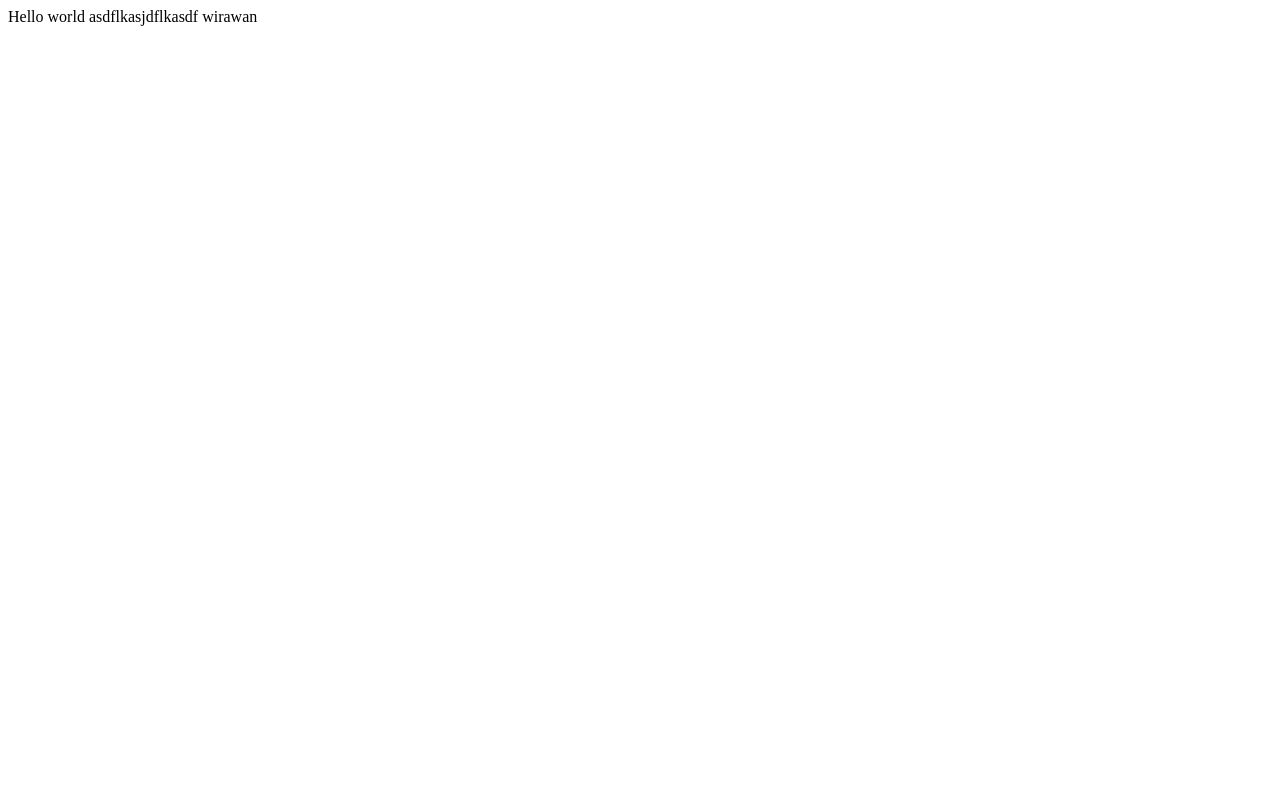
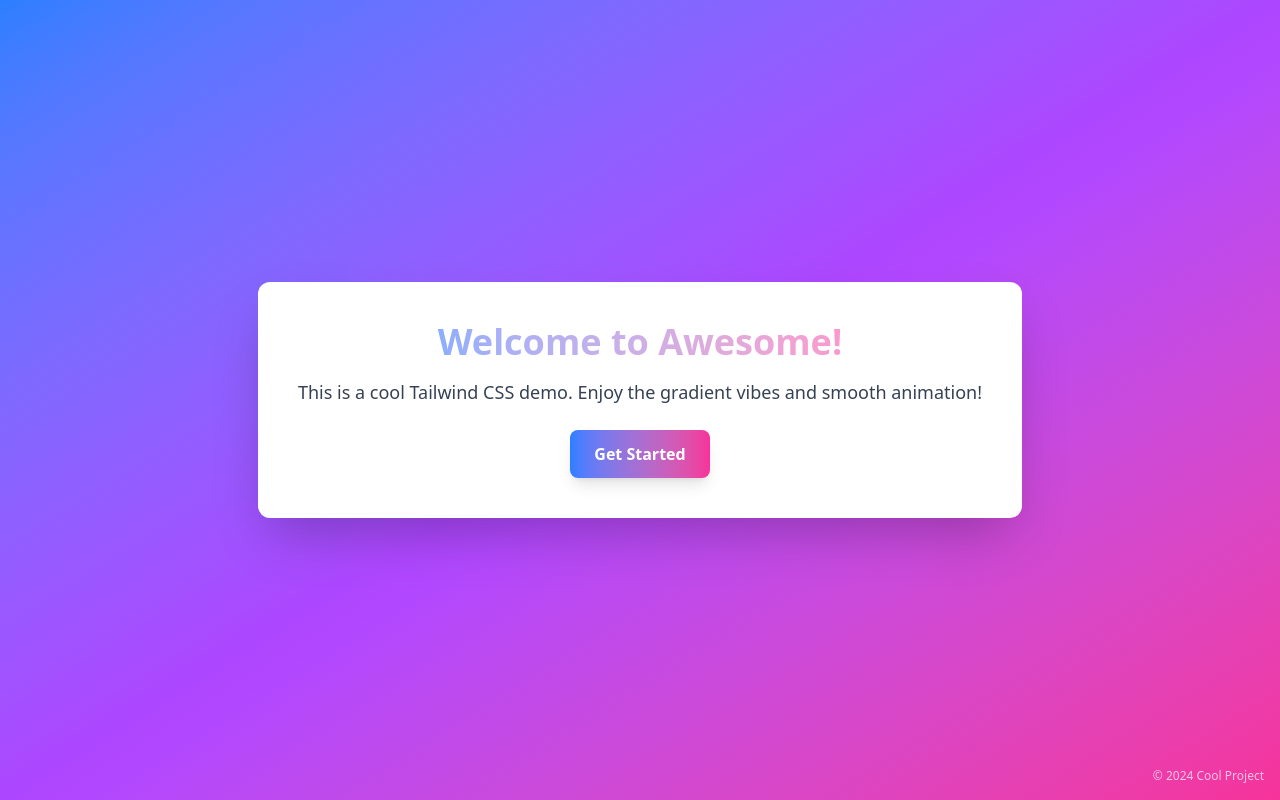
Before and after one commit to wirawanmahardika/test-ui, a plain HTML site: page index.html in a window 1280 px wide. Drawn offline with nearby package versions, Linux system fonts and the light colour scheme.

Commit message:
asdfasdfasdf

```diff
--- a/index.html
+++ b/index.html
@@ -4,10 +4,24 @@
     <meta charset="UTF-8">
     <meta name="viewport" content="width=device-width, initial-scale=1.0">
     <title>Document</title>
+    <script src="https://cdn.jsdelivr.net/npm/@tailwindcss/browser@4"></script>
 </head>
 <body>
-    Hello world
-    asdflkasjdflkasdf
-    wirawan
+    <div class="min-h-screen flex flex-col items-center justify-center bg-gradient-to-br from-blue-500 via-purple-500 to-pink-500">
+        <div class="bg-white bg-opacity-80 rounded-xl shadow-2xl p-10 flex flex-col items-center">
+            <h1 class="text-4xl font-extrabold text-transparent bg-clip-text bg-gradient-to-r from-blue-600 to-pink-500 mb-4 animate-pulse">
+                Welcome to Awesome!
+            </h1>
+            <p class="text-lg text-gray-700 mb-6 text-center">
+                This is a cool Tailwind CSS demo. Enjoy the gradient vibes and smooth animation!
+            </p>
+            <button class="px-6 py-3 bg-gradient-to-r from-blue-500 to-pink-500 text-white font-semibold rounded-lg shadow-lg hover:scale-105 transition-transform duration-300">
+                Get Started
+            </button>
+        </div>
+        <div class="absolute bottom-4 right-4 text-white opacity-70 text-xs">
+            &copy; 2024 Cool Project
+        </div>
+    </div>
 </body>
 </html>
```
